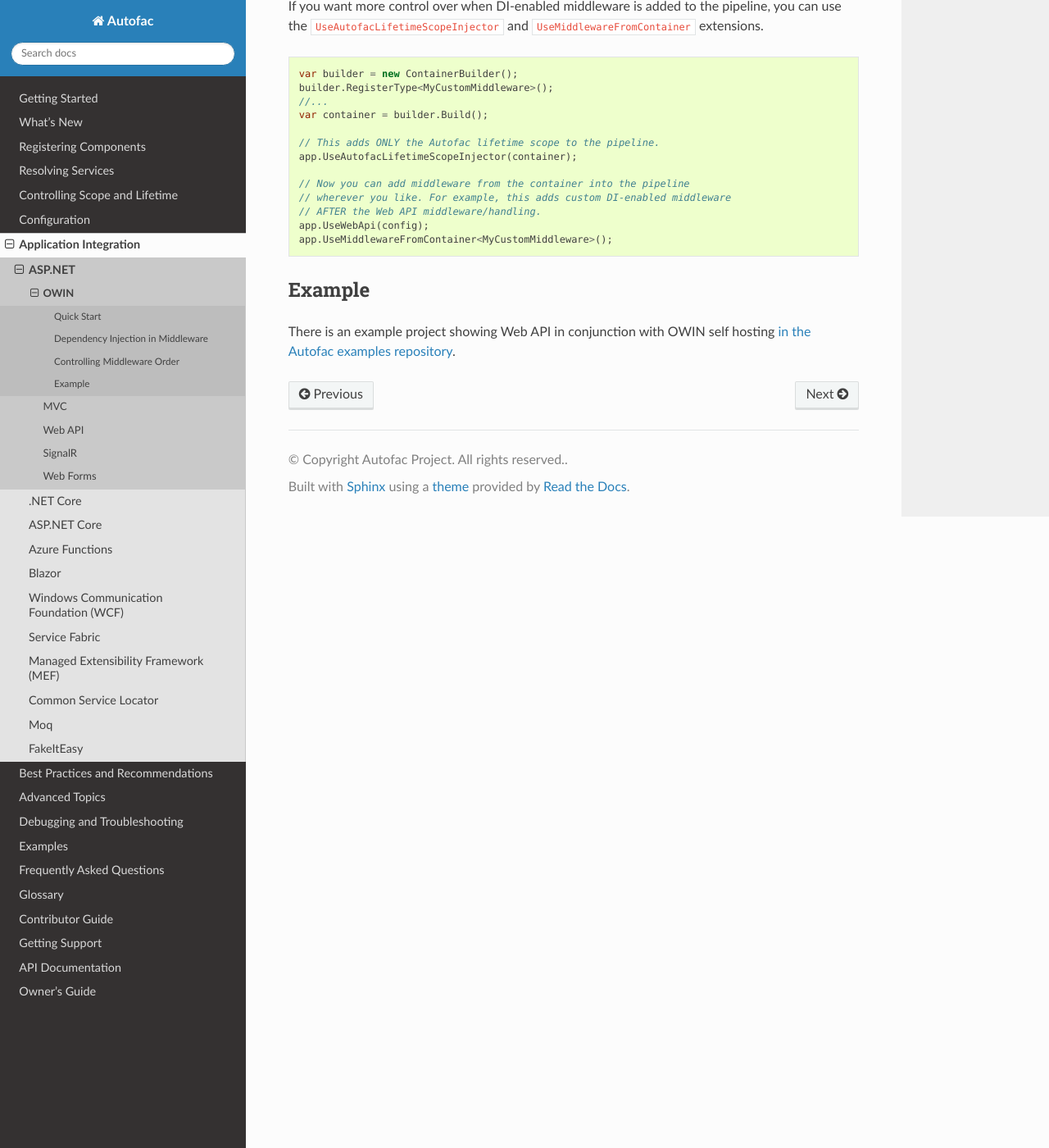
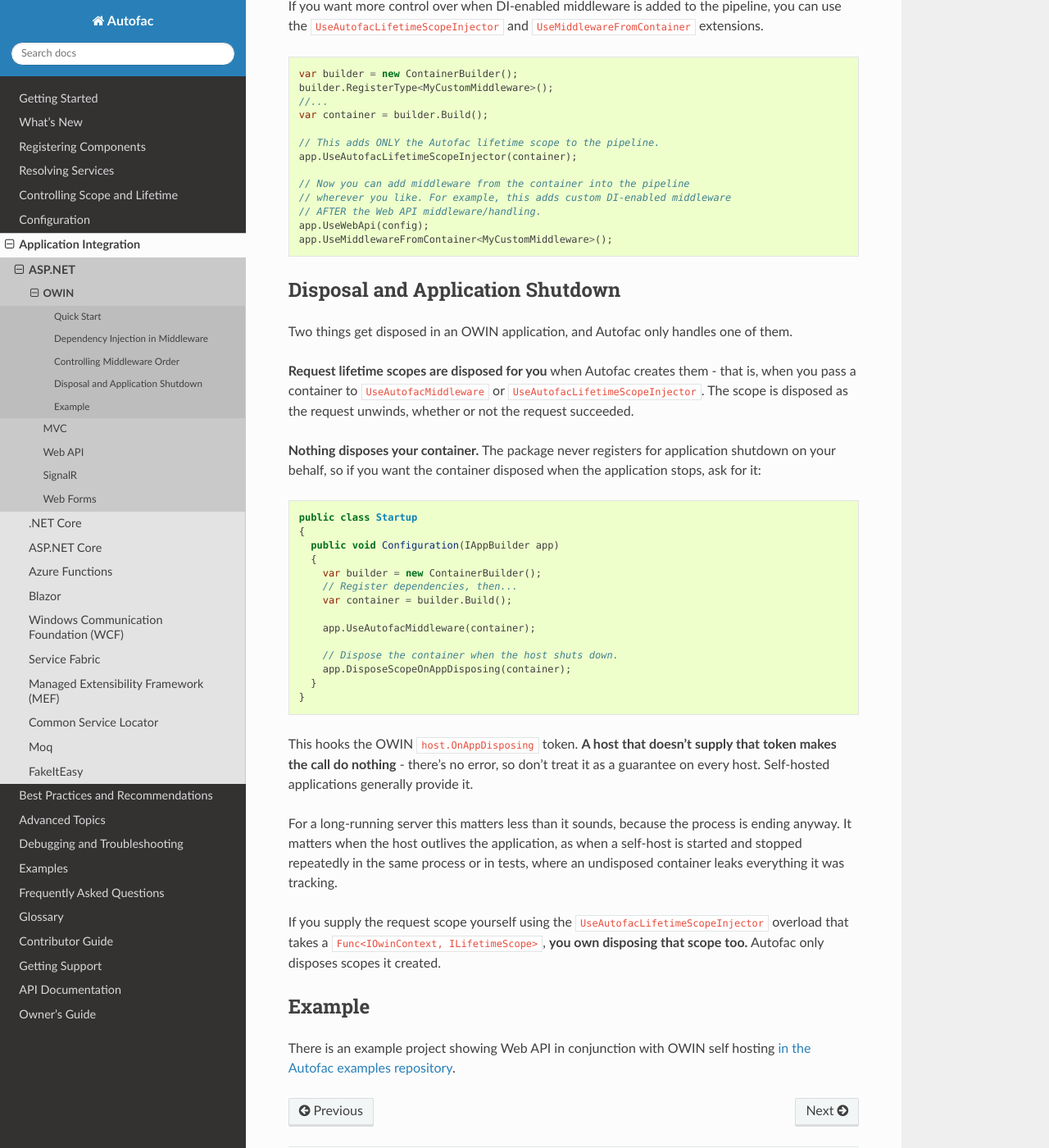
Before and after one commit to autofac/Documentation, a Sphinx documentation site: the page built from docs/integration/owin.rst, in a window 1280 px wide and 1400 px high, scrolled down 1824 px. Shown: the whole window at 82% size. Built offline with Sphinx 7.4.7 and the Read the Docs theme 3.1.0, drawn with Linux system fonts in a browser that asks for light colours; some of the changed text lies outside the part shown.

Commit message:
Document OWIN disposal and application shutdown
Fixes #180.

The page covered registering middleware and never said what gets cleaned up, so
the answer had to be read out of the source. Three facts, each of which changes
what a consumer writes:

Request lifetime scopes are disposed by Autofac, but only the ones it created.
The scope injector passes dispose: true when you hand it a container and
dispose: false when you supply scopes through the
Func<IOwinContext, ILifetimeScope> overload - in the second case the scope is
yours to dispose, which the page never mentioned.

Nothing disposes the container. DisposeScopeOnAppDisposing exists for this and
is opt-in; no code path in the package calls it, so a container is left
undisposed unless the application asks. Documented with the method's real name,
which is DisposeScopeOnAppDisposing rather than the DisposeOnAppDisposing named
in the issue.

That call is not a guarantee. It reads host.OnAppDisposing and only registers
when the token CanBeCanceled, so on a host that doesn't supply one it silently
does nothing. Said plainly, along with when an undisposed container actually
costs something - a host that outlives the application, such as a self-host
started and stopped repeatedly in tests.

Also replaces two dead links. owin.org no longer resolves and its spec now sits
in a git submodule, so there is no stable target; the asp.net Katana overview
moved to learn.microsoft.com and covers what OWIN is, so the two collapse into
one live reference. With these gone, the integration pages have no dead hosts
left - the remaining four are in best-practices and support, which the meta page
work covers.

```diff
--- a/docs/integration/owin.rst
+++ b/docs/integration/owin.rst
@@ -2,9 +2,9 @@
 OWIN
 ====
 
-`OWIN (Open Web Interface for .NET) <http://owin.org/>`_ is a simpler model for composing web-based applications without tying the application to the web server. To do this, a concept of "middleware" is used to create a pipeline through which requests travel.
+OWIN (Open Web Interface for .NET) is a simpler model for composing web-based applications without tying the application to the web server. To do this, a concept of "middleware" is used to create a pipeline through which requests travel.
 
-Due to the differences in the way OWIN handles the application pipeline (detecting when a request starts/ends, etc.) integrating Autofac into an OWIN application is slightly different than the way it gets integrated into more "standard" ASP.NET apps. `You can read about OWIN and how it works on this overview. <http://www.asp.net/aspnet/overview/owin-and-katana/an-overview-of-project-katana>`_
+Due to the differences in the way OWIN handles the application pipeline (detecting when a request starts/ends, etc.) integrating Autofac into an OWIN application is slightly different than the way it gets integrated into more "standard" ASP.NET apps. `Microsoft's overview of Project Katana <https://learn.microsoft.com/en-us/aspnet/aspnet/overview/owin-and-katana/an-overview-of-project-katana>`_ covers how OWIN works.
 
 **The important thing to remember is that order of OWIN middleware registration matters.** Middleware gets processed in order of registration, like a chain, so you need to register foundational things (like Autofac middleware) first.
 
@@ -83,6 +83,38 @@ If you want more control over when DI-enabled middleware is added to the pipelin
     app.UseWebApi(config);
     app.UseMiddlewareFromContainer<MyCustomMiddleware>();
 
+Disposal and Application Shutdown
+=================================
+
+Two things get disposed in an OWIN application, and Autofac only handles one of them.
+
+**Request lifetime scopes are disposed for you** when Autofac creates them - that is, when you pass a container to ``UseAutofacMiddleware`` or ``UseAutofacLifetimeScopeInjector``. The scope is disposed as the request unwinds, whether or not the request succeeded.
+
+**Nothing disposes your container.** The package never registers for application shutdown on your behalf, so if you want the container disposed when the application stops, ask for it:
+
+.. sourcecode:: csharp
+
+    public class Startup
+    {
+      public void Configuration(IAppBuilder app)
+      {
+        var builder = new ContainerBuilder();
+        // Register dependencies, then...
+        var container = builder.Build();
+
+        app.UseAutofacMiddleware(container);
+
+        // Dispose the container when the host shuts down.
+        app.DisposeScopeOnAppDisposing(container);
+      }
+    }
+
+This hooks the OWIN ``host.OnAppDisposing`` token. **A host that doesn't supply that token makes the call do nothing** - there's no error, so don't treat it as a guarantee on every host. Self-hosted applications generally provide it.
+
+For a long-running server this matters less than it sounds, because the process is ending anyway. It matters when the host outlives the application, as when a self-host is started and stopped repeatedly in the same process or in tests, where an undisposed container leaks everything it was tracking.
+
+If you supply the request scope yourself using the ``UseAutofacLifetimeScopeInjector`` overload that takes a ``Func<IOwinContext, ILifetimeScope>``, **you own disposing that scope too.** Autofac only disposes scopes it created.
+
 Example
 =======
 
```
